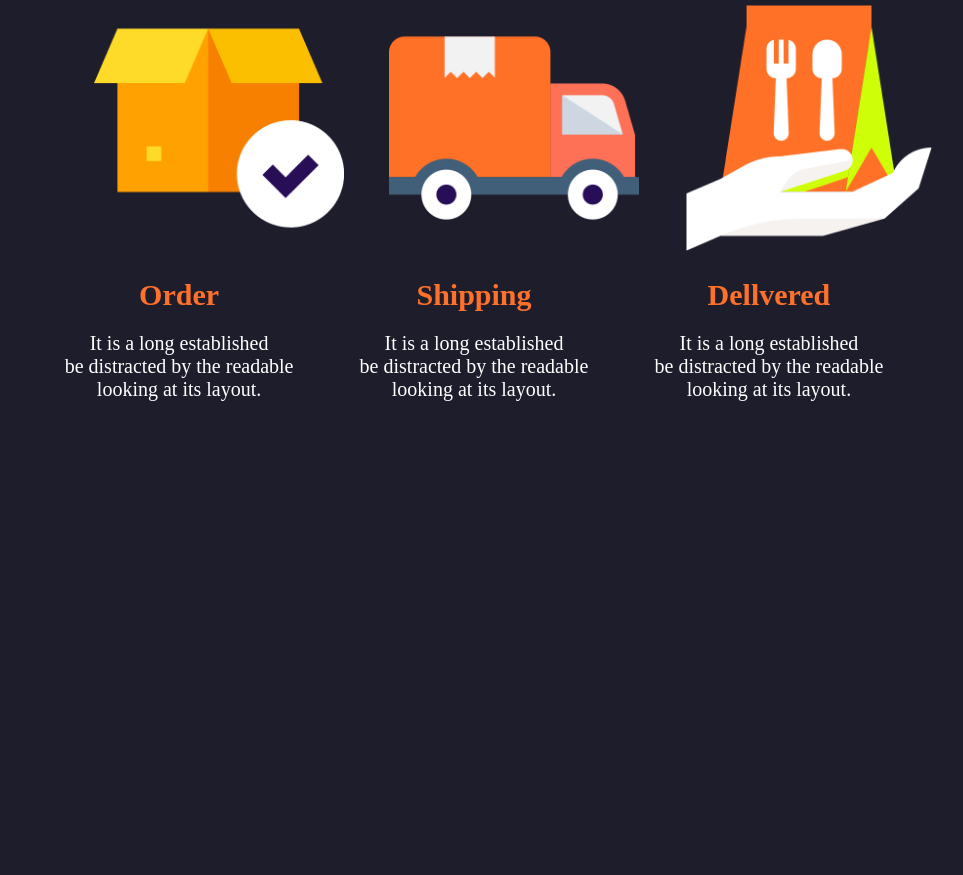
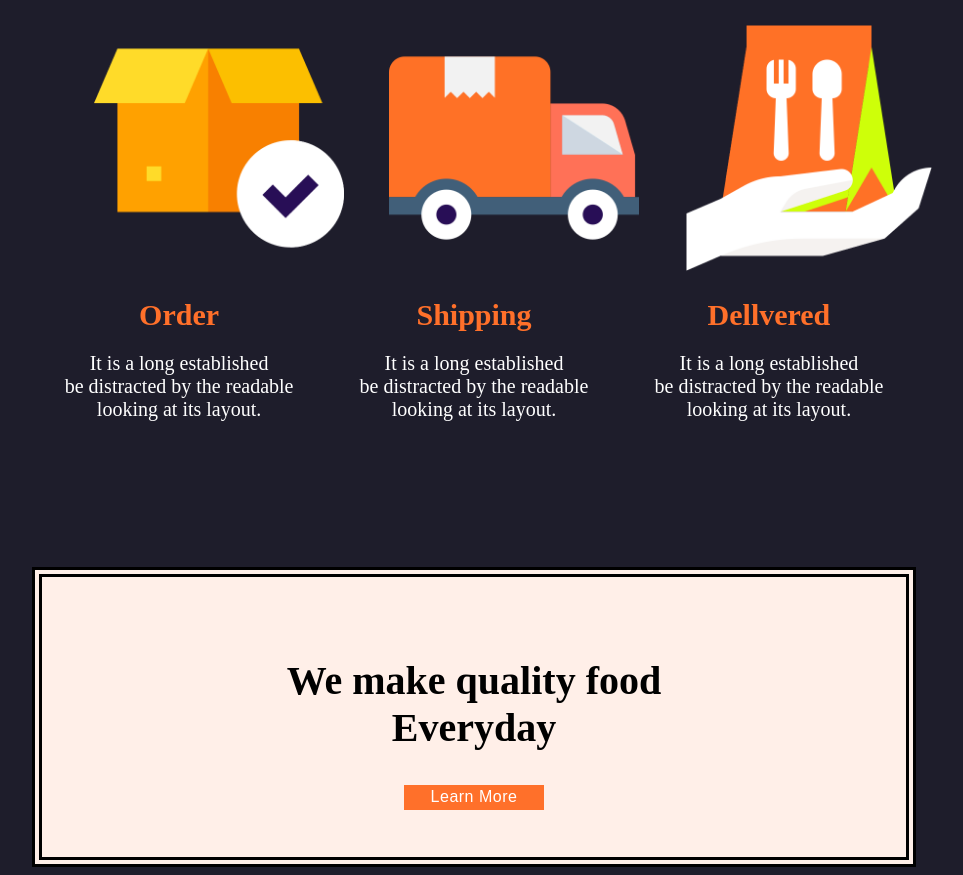
Before and after one commit to SantiagoGonzalez1206/proyectoWeb, a plain HTML site: page index.html in a window 1280 px wide. Shown: the part 2452-3327 px from the top of the page, without its empty margins (166-1129 px from the left). Before the commit the page ends 2853 px from the top, so only its background shows below. Drawn offline with nearby package versions, Linux system fonts and the light colour scheme; a web font is replaced by a local one.

Commit message:
cuarta section terminada

```diff
--- a/index.html
+++ b/index.html
@@ -115,7 +115,11 @@
                 </div>
             </div>
         </section>
-        <section
+        <section class="announcement">
+            <h1>We make quality food<br>
+                Everyday</h1>
+            <button>Learn More</button>
+        </section>
     </main>
 </body>
 </html>
--- a/style.css
+++ b/style.css
@@ -173,6 +173,8 @@ body{
     font-size: 20px;
     width: 32%;
     height: 45vh;
+    border-style: double;
+    border-width: 10px;
 }
 
 .container h3{
@@ -221,3 +223,32 @@ body{
 .container1 p{
     color: white;
 }
+
+.announcement{
+    display: flex;
+    background: var(--color-2);
+    margin-top: 200px;
+    text-align: center;
+    margin-left: 15%;
+    margin-right: 15%;
+    height: 35vh;
+    flex-direction: column;
+    justify-content: center;
+    align-items: center;
+    border-style: double;
+    border-width: 10px;
+}
+
+.announcement button{
+    background: var(--color-1);
+    color: white;
+    border: 0px;
+    width: 140px;
+    height: 3.2vh;
+    font-size: 16px;
+    letter-spacing: .5px;
+}
+
+.announcement h1{
+    font-size: 40px;
+}
```
